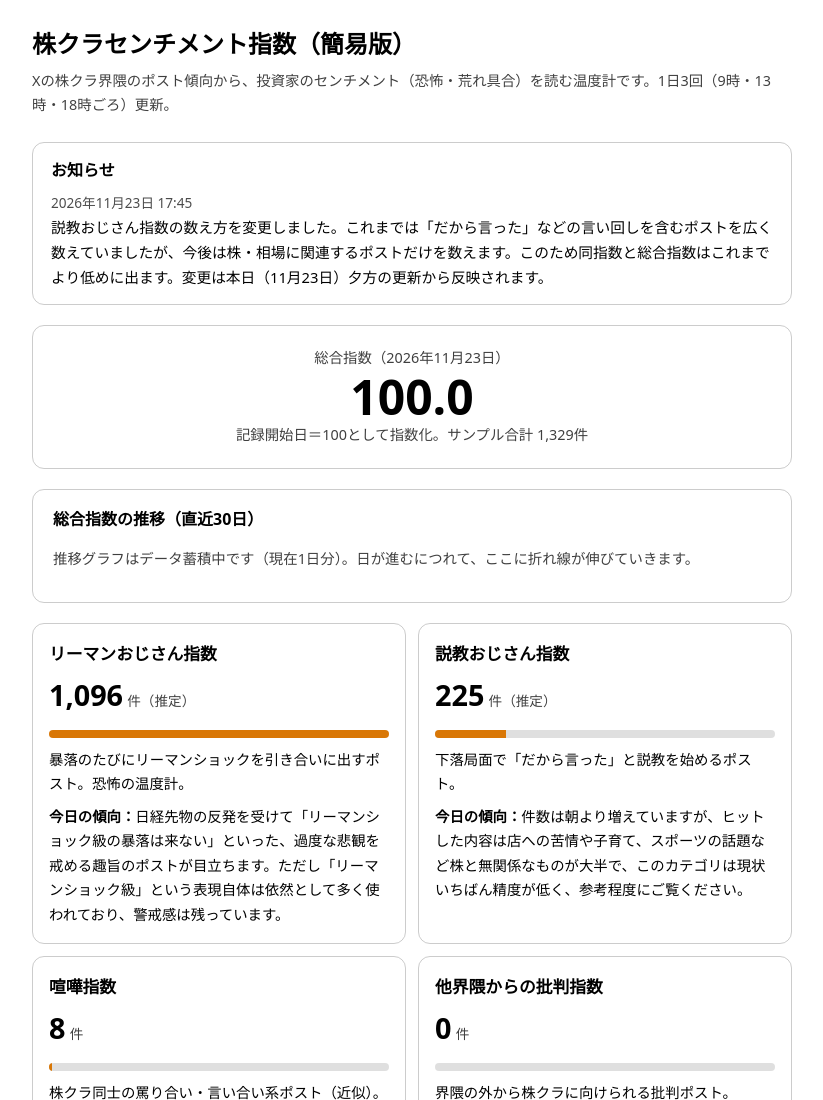
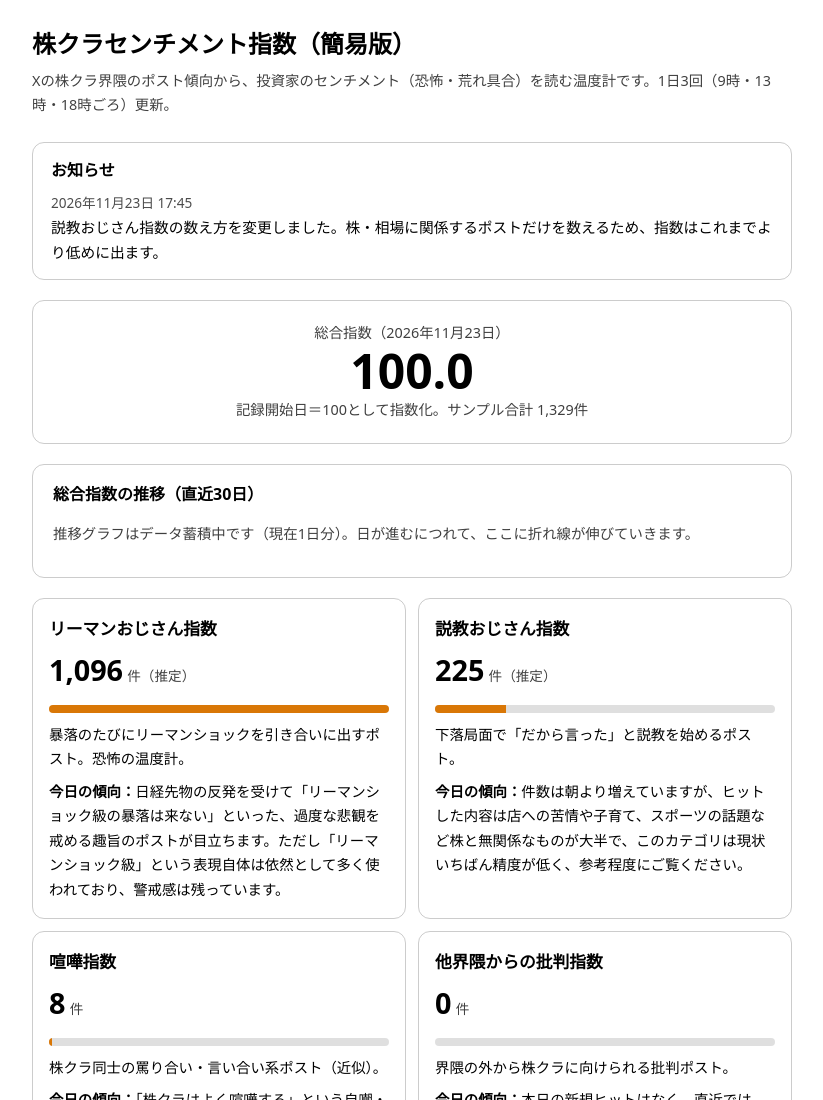
Before and after one commit to kabukurasentiment-art/kabukurasentiment-art.github.io, a plain HTML site: page index.html in a window 1280 px wide. Shown: the top 1100 px of the page, without its empty margins (228-1051 px from the left). Drawn offline with Linux system fonts and the light colour scheme.

Commit message:
お知らせ文を短縮（2026-11-23）

```diff
--- a/index.html
+++ b/index.html
@@ -43,7 +43,7 @@
   <section class="news">
     <h2>お知らせ</h2>
     <p><time datetime="2026-11-23T17:45+09:00">2026年11月23日 17:45</time><br>
-    説教おじさん指数の数え方を変更しました。これまでは「だから言った」などの言い回しを含むポストを広く数えていましたが、今後は株・相場に関連するポストだけを数えます。このため同指数と総合指数はこれまでより低めに出ます。変更は本日（11月23日）夕方の更新から反映されます。</p>
+    説教おじさん指数の数え方を変更しました。株・相場に関係するポストだけを数えるため、指数はこれまでより低めに出ます。</p>
   </section>
 
   <div class="composite">
```
